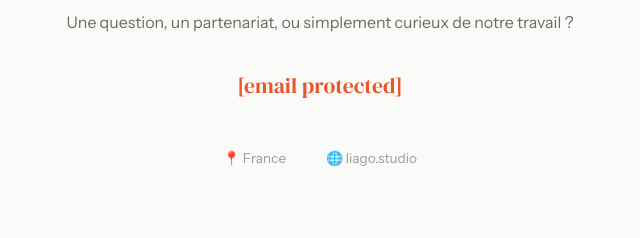
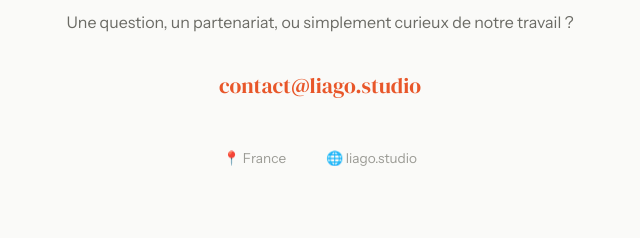
Before and after one commit to Charlu59/LiagoStudio, a plain HTML site: page index.html in a window 1280 px wide. Shown: the part 5085-5323 px from the top of the page, 320-960 px from the left. Drawn offline with Linux system fonts and the light colour scheme.

Commit message:
Update contact email link i

```diff
--- a/index.html
+++ b/index.html
@@ -956,7 +956,7 @@
       <div class="section-label">Contact</div>
       <h2 class="section-title">Parlons-en</h2>
       <p>Une question, un partenariat, ou simplement curieux de notre travail ?</p>
-      <a href="/cdn-cgi/l/email-protection#a1c2cecfd5c0c2d5e1cdc8c0c6ce8fd2d5d4c5c8ce" class="contact-email"><span class="__cf_email__" data-cfemail="03606c6d77626077436f6a62646c2d707776676a6c">[email&#160;protected]</span></a>
+      <a href="mailto:contact@liago.studio" class="contact-email">contact@liago.studio</a>
       <div class="contact-meta">
         <span>📍 France</span>
         <span>🌐 liago.studio</span>
```
